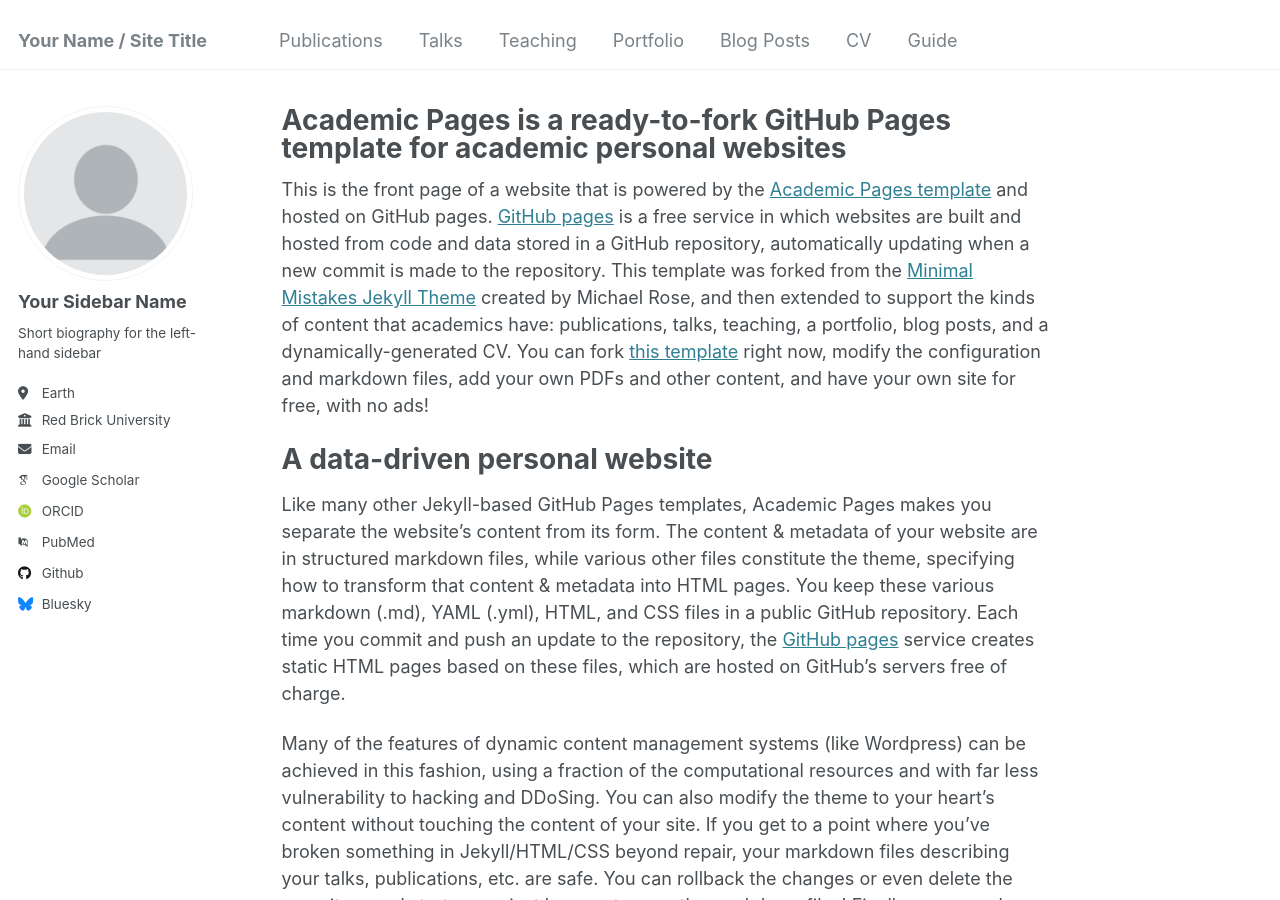
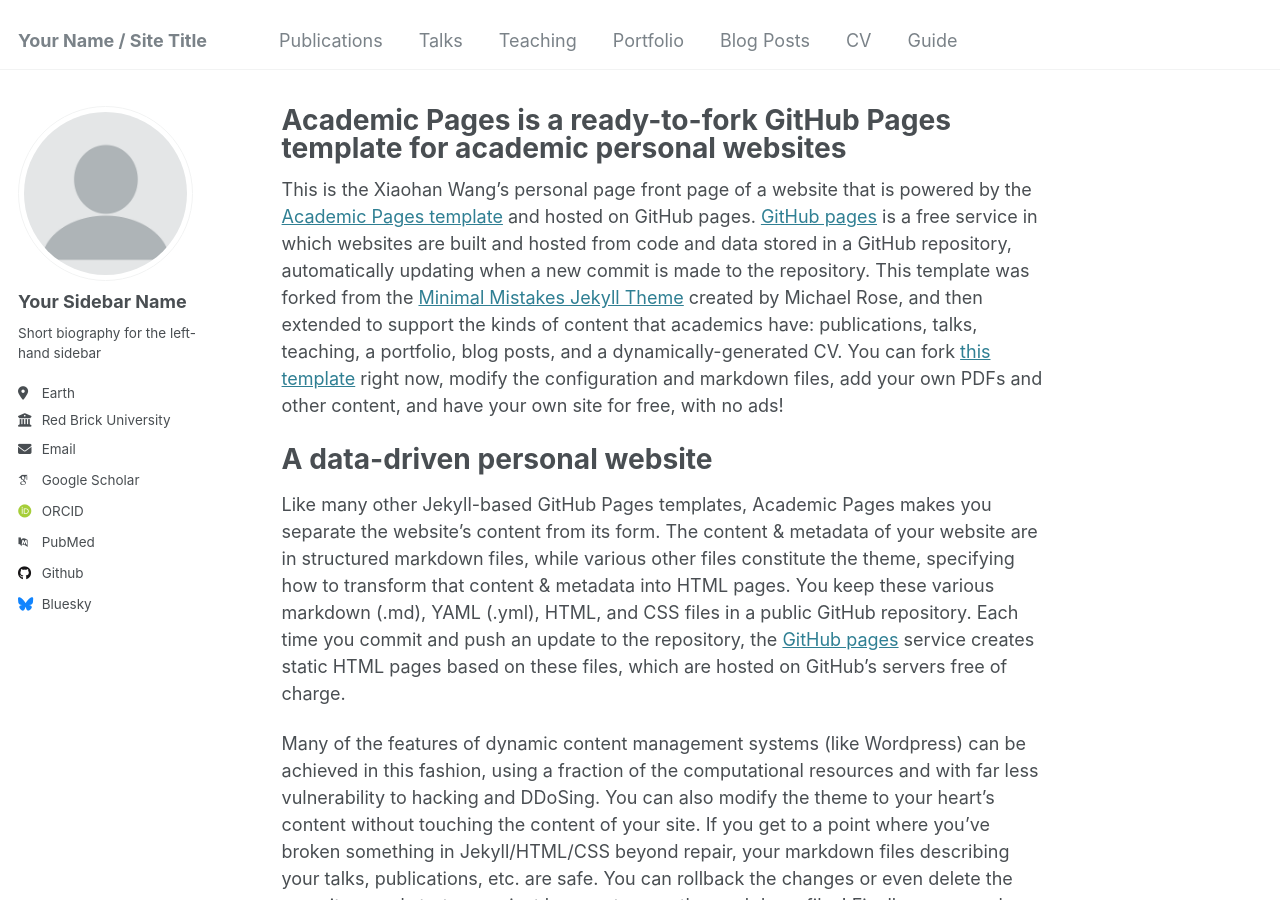
Before and after one commit to xiaohanwang1997/xiaohanwang1997.github.io, a Jekyll site: the page built from _pages/about.md, in a window 1280 px wide and 900 px high. Built offline with Jekyll 4.4.1, drawn with Linux system fonts in a browser that asks for light colours; some web fonts are replaced.

Commit message:
Update about.md

```diff
--- a/_pages/about.md
+++ b/_pages/about.md
@@ -7,7 +7,8 @@ redirect_from:
   - /about.html
 ---
 
-This is the front page of a website that is powered by the [Academic Pages template](https://github.com/academicpages/academicpages.github.io) and hosted on GitHub pages. [GitHub pages](https://pages.github.com) is a free service in which websites are built and hosted from code and data stored in a GitHub repository, automatically updating when a new commit is made to the repository. This template was forked from the [Minimal Mistakes Jekyll Theme](https://mmistakes.github.io/minimal-mistakes/) created by Michael Rose, and then extended to support the kinds of content that academics have: publications, talks, teaching, a portfolio, blog posts, and a dynamically-generated CV. You can fork [this template](https://github.com/academicpages/academicpages.github.io) right now, modify the configuration and markdown files, add your own PDFs and other content, and have your own site for free, with no ads!
+This is the Xiaohan Wang's personal page
+front page of a website that is powered by the [Academic Pages template](https://github.com/academicpages/academicpages.github.io) and hosted on GitHub pages. [GitHub pages](https://pages.github.com) is a free service in which websites are built and hosted from code and data stored in a GitHub repository, automatically updating when a new commit is made to the repository. This template was forked from the [Minimal Mistakes Jekyll Theme](https://mmistakes.github.io/minimal-mistakes/) created by Michael Rose, and then extended to support the kinds of content that academics have: publications, talks, teaching, a portfolio, blog posts, and a dynamically-generated CV. You can fork [this template](https://github.com/academicpages/academicpages.github.io) right now, modify the configuration and markdown files, add your own PDFs and other content, and have your own site for free, with no ads!
 
 A data-driven personal website
 ======
```
